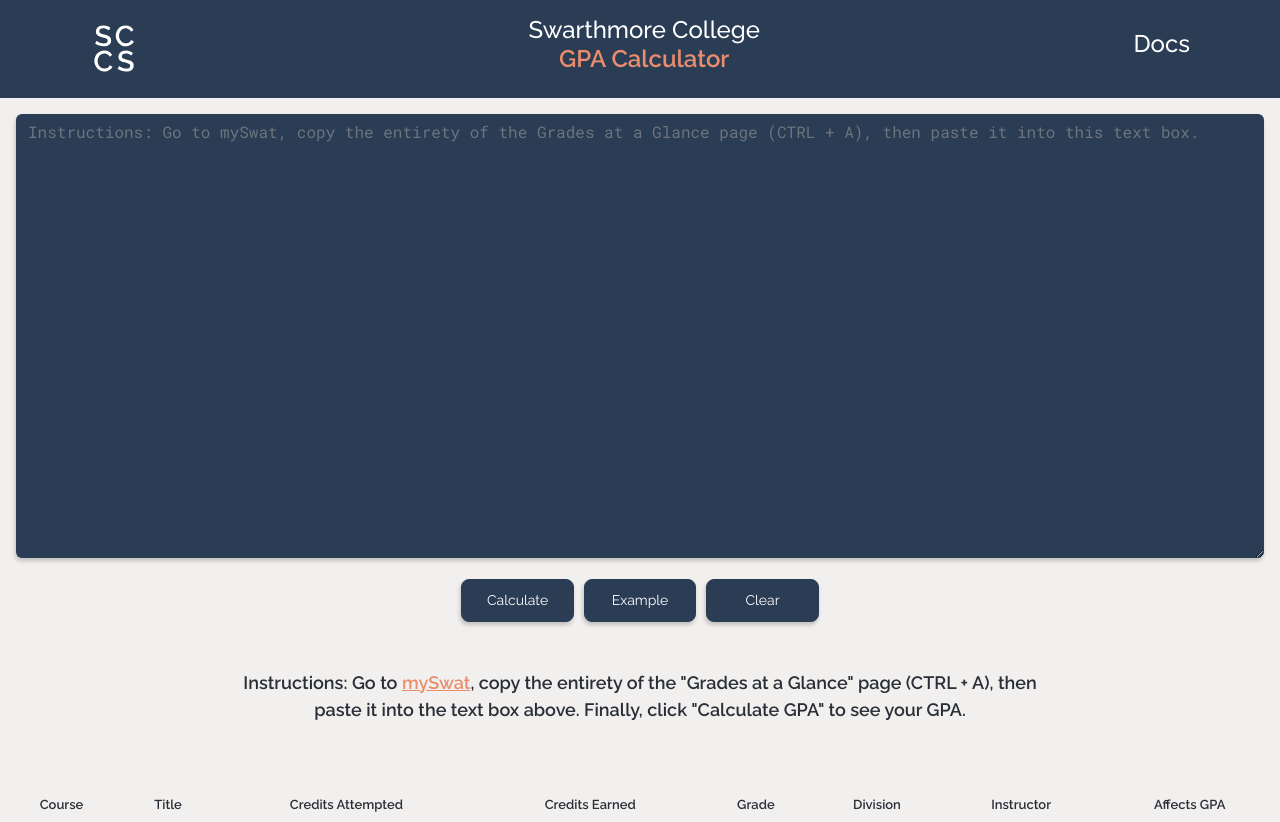
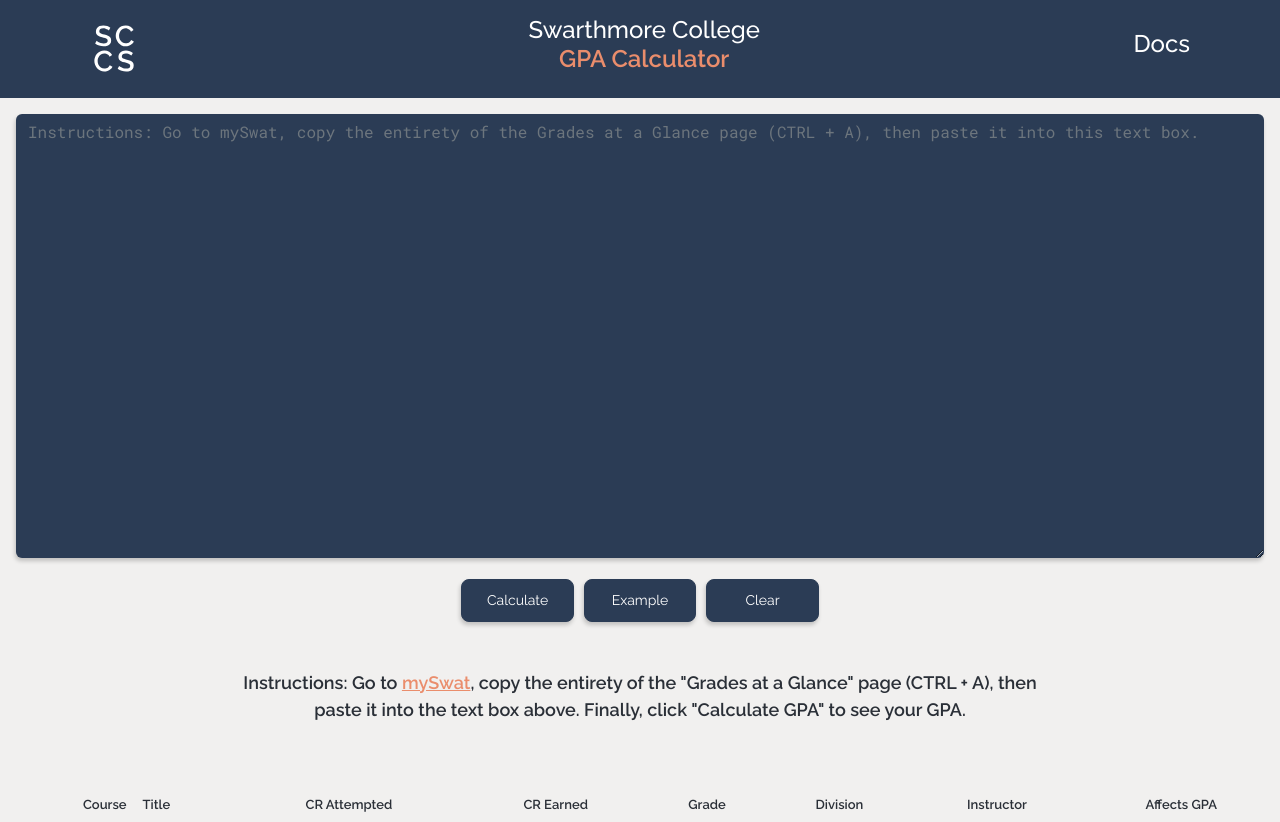
Before and after one commit to swat-sccs/swat-gpa, a React (Create React App) app: page / in a window 1280 px wide. Built offline with nearby package versions, Linux system fonts and the light colour scheme.

Commit message:
Spellcheck

```diff
--- a/src/App.js
+++ b/src/App.js
@@ -3,7 +3,7 @@ import './App.scss';
 import React from 'react';
 import ReactDOM from 'react-dom/client'
 
-import { Button, Form, Container, Table, Row, Col, Nav, Navbar } from 'react-bootstrap';
+import { Button, Form, Container, Table, Nav, Navbar } from 'react-bootstrap';
 
 import FormattingErrorToast from './Components/FormattingErrorToast';
 
@@ -26,7 +26,7 @@ const GRADE_POINT_EQUIVS = {
 };
 const COURSE_FIELDS = ['course',
   'title',
-  'credits_attemped',
+  'credits_attempted',
   'credits_earned',
   'grade',
   'division',
@@ -84,16 +84,17 @@ function App() {
         <p id="selected-count"></p>
       </Container>
 
-      <Table striped borderless hover className="Table" onClick={calculategpa}>
+      <div className="ScrollTable">
+        <Table striped borderless hover className="Table multiCol" onClick={calculategpa}>
           <thead>
             <tr>
-            <th scope="col">Course</th>
-            <th scope="col">Title</th>
-            <th scope="col">Credits Attempted</th>
-            <th scope="col">Credits Earned</th>
+              <th scope="col" className="RightAlign">Course</th>
+              <th scope="col" className="LeftAlign">Title</th>
+              <th scope="col" className="HideColumn">CR Attempted</th>
+              <th scope="col" className="HideMoreColumn">CR Earned</th>
               <th scope="col">Grade</th>
-            <th scope="col">Division</th>
-            <th scope="col">Instructor</th>
+              <th scope="col" className="HideColumn">Division</th>
+              <th scope="col" className="HideColumn">Instructor</th>
               <th scope="col">Affects GPA</th>
             </tr>
           </thead>
@@ -101,6 +102,8 @@ function App() {
 
           </tbody>
         </Table>
+      </div>
+
     </div>
   );
 }
@@ -182,6 +185,18 @@ function populate_table() {
     var row = document.createElement("tr");
     COURSE_FIELDS.forEach(function (field) {
       var cell = document.createElement("td");
+      if (field === "course") {
+        cell.className = "RightAlign";
+      }
+      if (field === "title") {
+        cell.className = "LeftAlign";
+      }
+      if (field === "instructor" || field === "division" || field === "credits_attempted") {
+        cell.className = "HideColumn";
+      }
+      if (field === "credits_earned") {
+        cell.className = "HideMoreColumn";
+      }
 
       if (field === "affects_gpa") {
         if (course[field]) {
--- a/src/App.scss
+++ b/src/App.scss
@@ -116,3 +116,27 @@ strong {
   box-shadow: -1px 3px 4px 0px rgba(0, 0, 0, 0.2);
   font-family: 'Roboto Mono', monospace;
 }
+
+.ScrollTable {
+  overflow-x: auto;
+}
+
+.LeftAlign {
+  text-align: left;
+}
+
+.RightAlign {
+  text-align: right;
+}
+
+@include media-breakpoint-down(lg) {
+  .HideColumn {
+    display: none;
+  }
+}
+
+@include media-breakpoint-down(sm) {
+  .HideMoreColumn {
+    display: none;
+  }
+}
```
Lines whose indentation alone changed are shown as unchanged.
